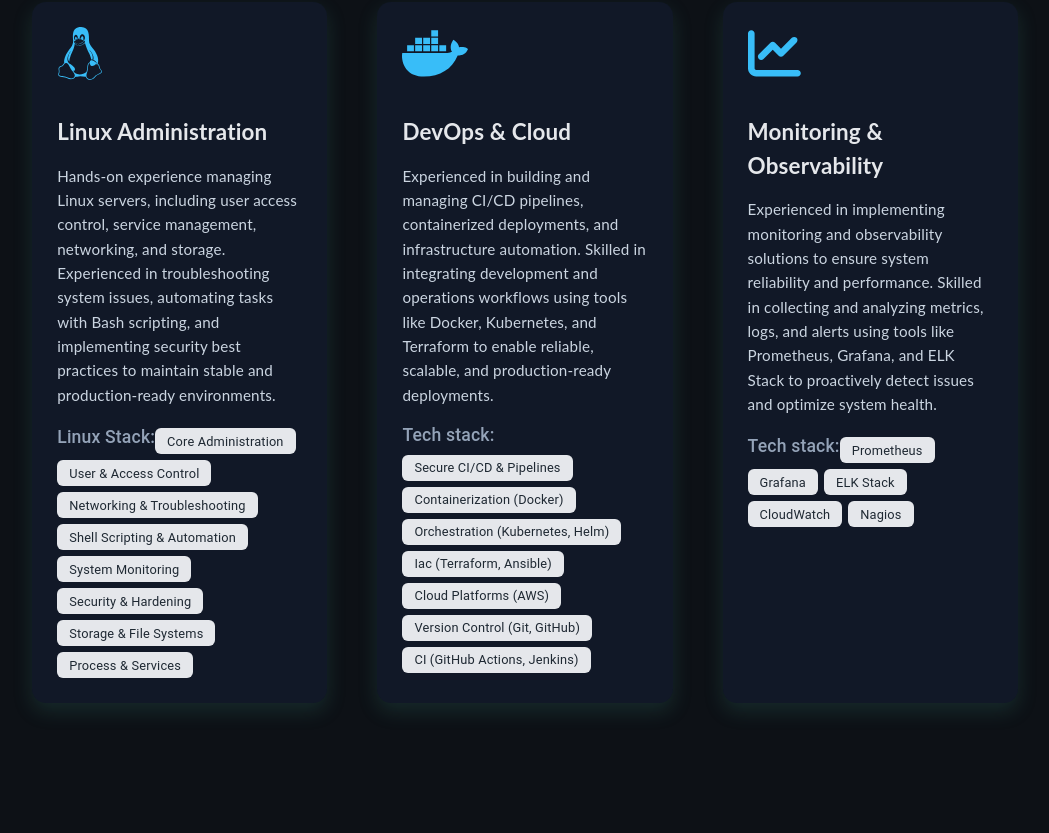
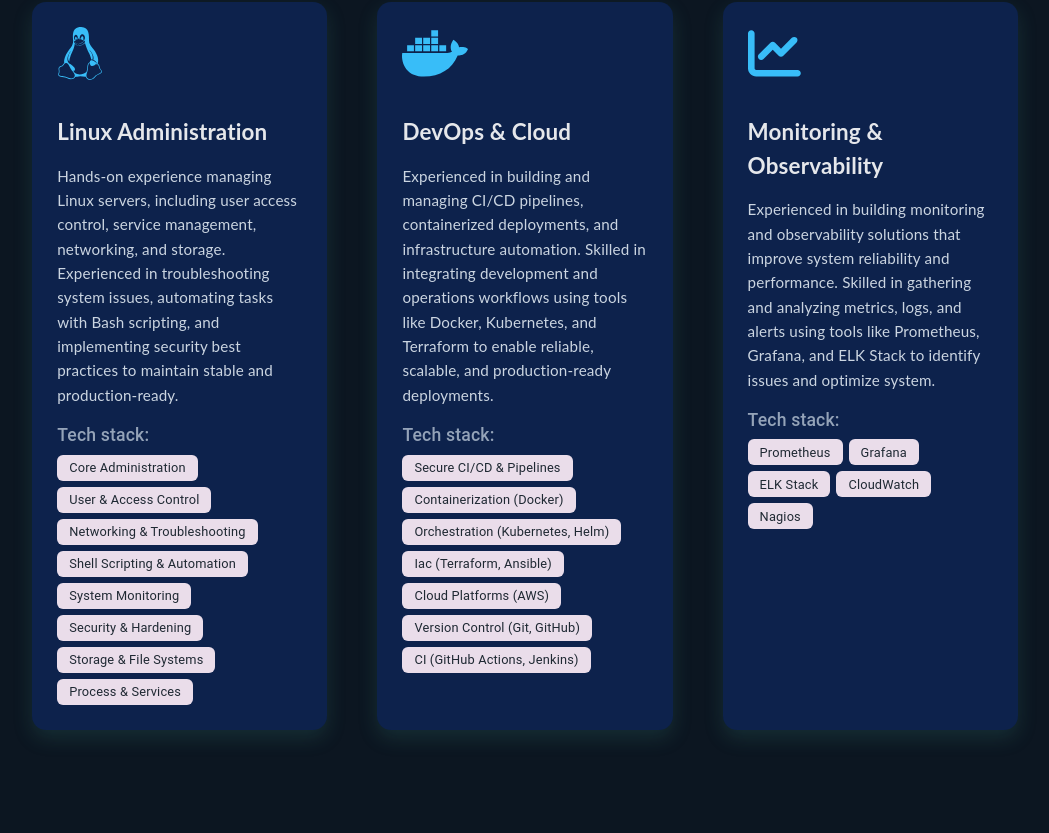
Before and after one commit to Machhindra-9/personal-portfolio, a React (Create React App) app: page / in a window 1280 px wide. Shown: the part 1007-1840 px from the top of the page, without its empty margins (115-1164 px from the left). Built offline with nearby package versions, Linux system fonts and the light colour scheme.

Commit message:
Ready to Deploy on AWS

```diff
--- a/src/assets/styles/Expertise.scss
+++ b/src/assets/styles/Expertise.scss
@@ -5,7 +5,7 @@
   padding: 5% 10%;
   display: flex;
   flex-direction: column;
-  color: #cbd5e1;
+  color: #696109;
 
   // animation: fadeIn 0.8s ease-in-out;
   animation: floatIn 2s ease forwards;
@@ -25,7 +25,7 @@
    CARD
 ================================ */
 .skill {
-  background: #111827;
+  background: #0d224c;
   padding: 25px;
   border-radius: 14px;
 
@@ -92,7 +92,7 @@
 }
 
 .chip {
-  background: #e5e7eb !important;
+  background: #eaddea !important;
   color: #1f2933 !important;
   font-size: 0.8rem !important;
   margin-right: 6px;
--- a/src/components/Expertise.tsx
+++ b/src/components/Expertise.tsx
@@ -40,13 +40,17 @@
                 <div className="skill">
                     <FontAwesomeIcon icon={faLinux} size="3x"/>
                     <h3>Linux Administration</h3>
-                    <p>Hands-on experience managing Linux servers, including user access control, service management, networking, and storage. Experienced in troubleshooting system issues, automating tasks with Bash scripting, and implementing security best practices to maintain stable and production-ready environments.</p>
+                    <p>Hands-on experience managing Linux servers, including user access control, service management, networking, and storage. Experienced in troubleshooting system issues, automating tasks with Bash scripting, and implementing security best practices to maintain stable and production-ready.</p>
                     <div className="flex-chips">
-                        <span className="chip-title">Linux Stack:</span>
+                    <span className="chip-title">Tech stack:</span>
+                    <div className="chips-wrapper">
                      {labelsFirst.map((label, index) => (
                     <Chip key={index} className='chip' label={label} />
                     ))}
                     </div>
+</div>
+
+
                 </div>
 
                 <div className="skill">
@@ -55,23 +59,33 @@
                     <p>Experienced in building and managing CI/CD pipelines, containerized deployments, and infrastructure automation. Skilled in integrating development and operations workflows using tools like Docker, Kubernetes, and Terraform to enable reliable, scalable, and production-ready deployments.</p>
                     <div className="flex-chips">
                      <span className="chip-title">Tech stack:</span>
+                        <div className="chips-wrapper">
                         {labelsSecond.map((label, index) => (
                         <Chip key={index} className='chip' label={label} />
                         ))}
+                    </div>
                 </div>
                 </div>
 
                 <div className="skill">
                     <FontAwesomeIcon icon={faChartLine} size="3x"/>
                     <h3>Monitoring & Observability</h3>
-                    <p>Experienced in implementing monitoring and observability solutions to ensure system reliability and performance. Skilled in collecting and analyzing metrics, logs, and alerts using tools like Prometheus, Grafana, and ELK Stack to proactively detect issues and optimize system health.</p>
-                    <div className="flex-chips">
+                    <p>Experienced in building monitoring and observability solutions that improve system reliability and performance. Skilled in gathering and analyzing metrics, logs, and alerts using tools like Prometheus, Grafana, and ELK Stack to identify issues and optimize system.</p>
+                    {/* <div className="flex-chips">
                         <span className="chip-title">Tech stack:</span>
                         {labelsThird.map((label, index) => (
                             <Chip key={index} className='chip' label={label} />
                         ))}
+                    </div> */}
+
+                    <div className="flex-chips">
+                        <span className="chip-title">Tech stack:</span>
+                        <div className="chips-wrapper">
+                            {labelsThird.map((label, index) => (
+                                <Chip key={index} className='chip' label={label} />
+                            ))}
                         </div>
-                </div>
+</div>                </div>
             </div>
         </div>
     </div>
--- a/src/index.scss
+++ b/src/index.scss
@@ -20,7 +20,7 @@
 
 .main-container {
   position: relative;
-  background-color: #0d1116;
+  background-color: #0c1621;
 }
 
 /* ============================
@@ -108,7 +108,7 @@
 ============================ */
 
 .light-mode {
-  background-color: #808e7c;
+  background-color: #80633b;
 
   p,
   a,
```
Lines whose indentation alone changed are shown as unchanged.
